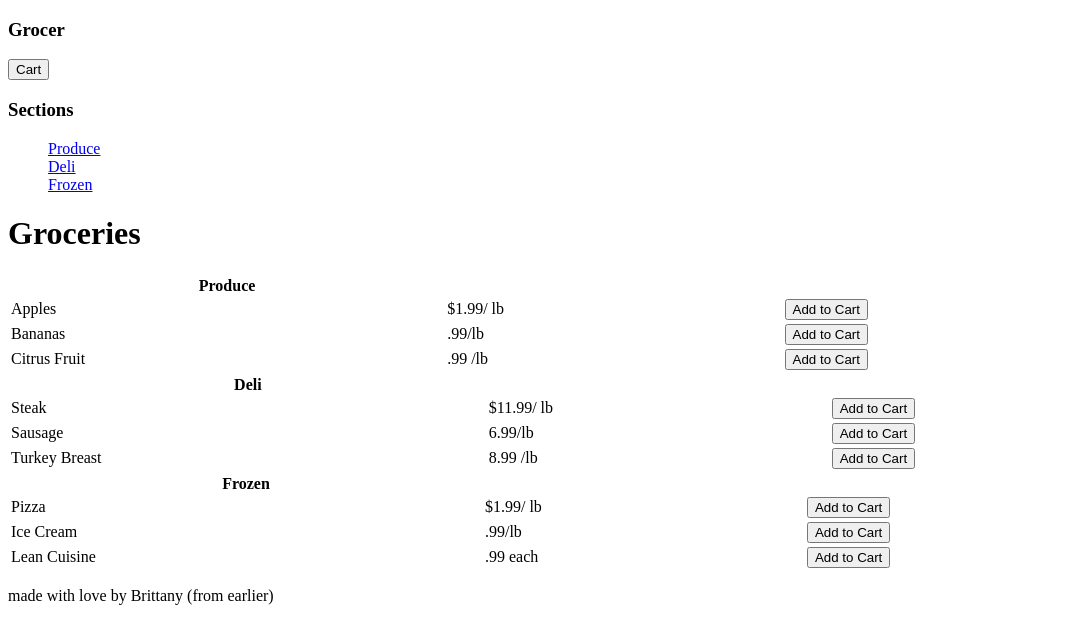
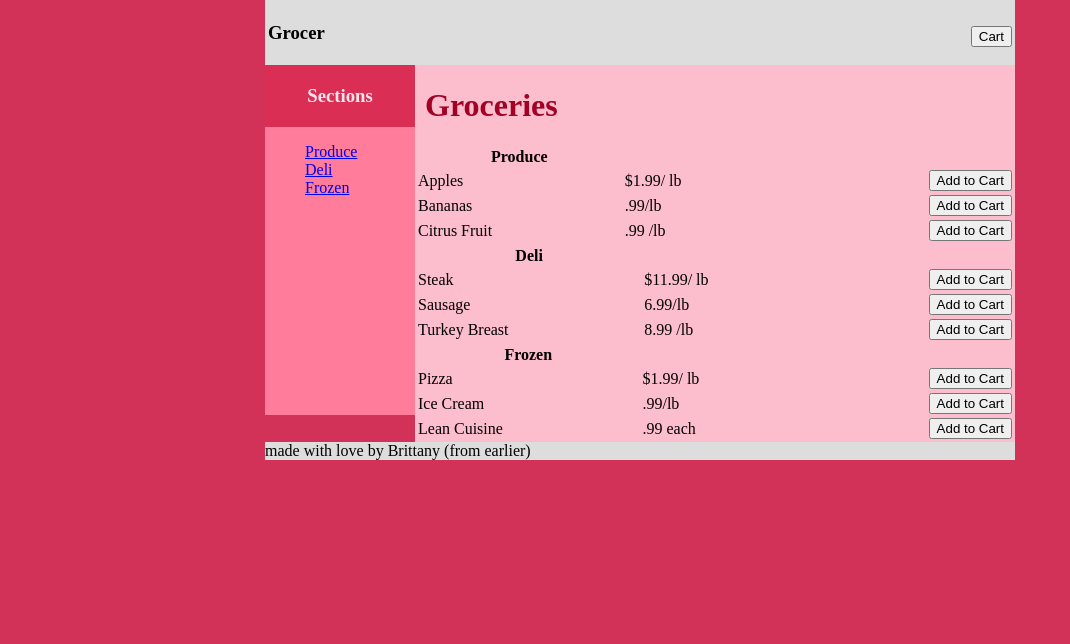
Before and after one commit to bterbs/phase-2-challenge, a website: page part-3/index.html in a window 1280 px wide. Shown: the whole page, without its empty margins (0-1070 px from the left). Drawn offline with Linux system fonts and the light colour scheme.

Commit message:
clean up layout

```diff
--- a/part-3/index.html
+++ b/part-3/index.html
@@ -1,5 +1,9 @@
 <!DOCTYPE html>
 <html>
+  <head>
+    <link rel="stylesheet" href="style.css">
+  </head>
+  <body>
     <div id="wrap">
       <div id="header">
       <h3>Grocer</h3><button type="button" id="cart-btn">Cart</button>
@@ -81,4 +85,5 @@
       <p>made with love by Brittany (from earlier)</p>
       </div>
     </div>
+    </body>
 </html>
```
Lines whose indentation alone changed are shown as unchanged.
